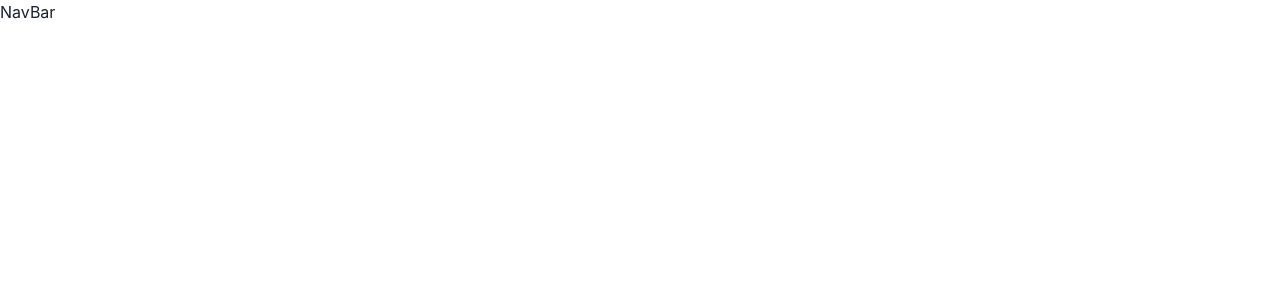
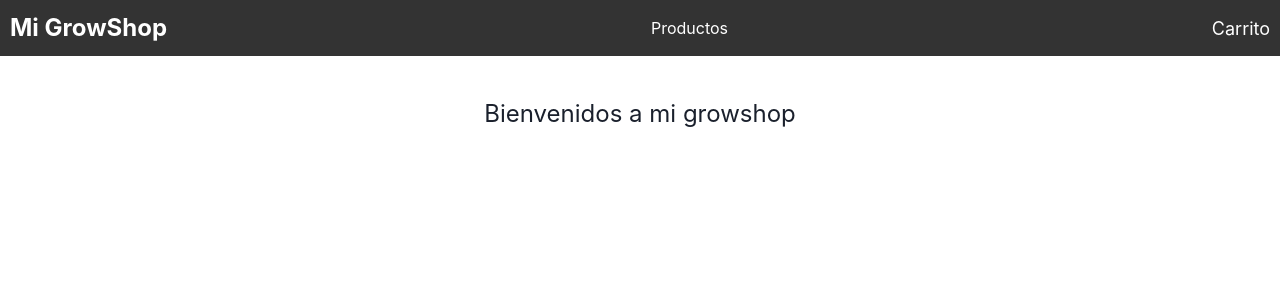
Before and after one commit to Lucas532-Argen/Growshop-store, a React (Vite) app: page / in a window 1280 px wide. Shown: the top 300 px of the page. Built offline with nearby package versions, Linux system fonts and the light colour scheme.

Commit message:
agregando estilo al e-commerce

```diff
--- a/src/components/NavBar.jsx
+++ b/src/components/NavBar.jsx
@@ -1,9 +1,44 @@
-import React from 'react'
+import React from 'react';
+import {
+    Menu,
+    MenuButton,
+    MenuList,
+    MenuItem,
+} from '@chakra-ui/react';
+
 
 const NavBar = () => {
-  return (
-    <div>NavBar</div>
-  )
+    return (
+        <div className="container">
+            {/* header */}
+            <header className="header">
+                <div className="brand">
+                    <h3>Mi GrowShop</h3> </div>
+                <nav className="navbar">
+                    <Menu>
+                        <MenuButton className="navbar-button">
+                            Productos
+                        </MenuButton>
+                        <MenuList className="menu-list">
+                            <MenuItem className="menu-item">Plantas</MenuItem>
+                            <MenuItem className="menu-item">Semillas</MenuItem>
+                            <MenuItem className="menu-item">Carpas</MenuItem>
+                            <MenuItem className="menu-item">Luces</MenuItem>
+                        </MenuList>
+
+
+                    </Menu>
+                </nav>
+                <div className="cartwidget">Carrito</div>
+            </header>
+
+            {/* body */}
+            <div className="listcontainer">
+                <h1 className="welcome-message">Bienvenidos a mi growshop</h1>
+                {/* lista de productos */}
+            </div>
+        </div>
+    );
 }
 
-export default NavBar
+export default NavBar;
--- /dev/null
+++ b/src/main.css
@@ -0,0 +1,59 @@
+
+.container {
+    text-align: center;
+}
+
+/* encabezado */
+.header {
+    background-color: #333; /* color */
+    color: #fff; /* color*/
+    padding: 10px;
+    display: flex;
+    justify-content: space-between;
+    align-items: center;
+}
+
+.brand {
+    font-size: 24px;
+    font-weight: bold;
+}
+
+.navbar {
+    display: flex;
+    align-items: center;
+    gap: 20px;
+}
+/*productos*/
+.navbar-button {
+    color: #fff; /* botón de navegación */
+}
+/*lista productos*/
+.menu-item {
+    background-color: #fff;
+    color: #333; /* color del texto */
+    transition: background-color 0.5s, color 0.5s;
+}
+
+.menu-item:hover {
+    background-color: #333; /* fondo en hover */
+    color: #fff; /*  texto en hover */
+}
+
+
+
+.cartwidget {
+    font-size: 18px;
+    color: #fff; /* carrito */
+}
+
+/* cuerpo */
+.listcontainer {
+    padding: 20px;
+    text-align: center;
+}
+
+/* mensaje de bienvenida */
+.welcome-message {
+    font-size: 24px;
+    margin-top: 20px;
+}
--- a/src/main.jsx
+++ b/src/main.jsx
@@ -1,7 +1,9 @@
 import React from 'react'
 import ReactDOM from 'react-dom/client'
-import app, { App } from './App.jsx'
+import App from './App.jsx'
+import './main.css'
 import { ChakraProvider } from '@chakra-ui/react'
+
 
 ReactDOM.createRoot(document.getElementById('root')).render(
     <ChakraProvider>
```
